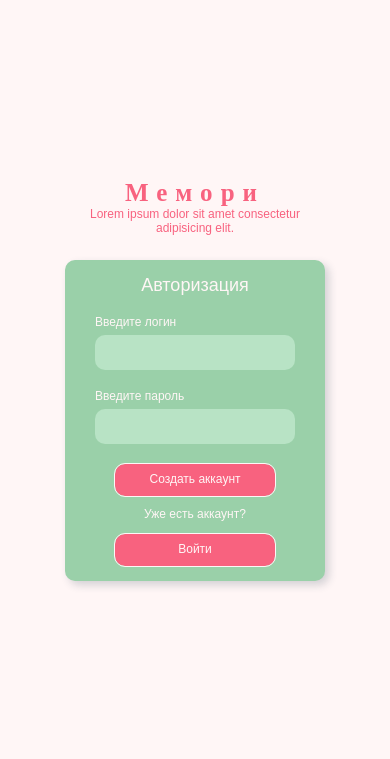
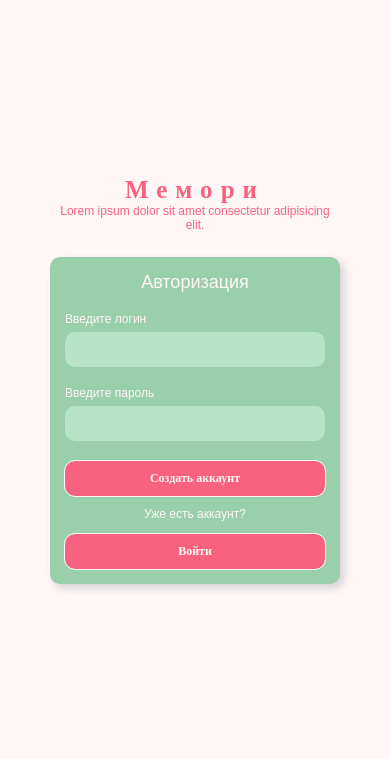
Before and after one commit to forst09/hackathon, a Flask app: page / in a window 390 px wide. Shown: the top 759 px of the page. Run offline with Flask 3, Linux system fonts and the light colour scheme; some web fonts are replaced.

Commit message:
fix index style adaptive

```diff
--- a/static/main.css
+++ b/static/main.css
@@ -70,7 +70,11 @@ body {
   padding: 50px 50px;
   margin: 0 auto;
 }
-
+.container__wrapper {
+  display: block;
+  margin: 0;
+  padding: 0;
+}
 .info {
   margin-bottom: 50px;
 }
@@ -136,10 +140,16 @@ body {
   outline: 1px solid var(--card-bg);
   border-radius: 10px;
   width: 160px;
-  height: 40px;
+  /* height: 40px; */
   text-align: center;
   transition: background-color 0.2s ease, color 0.3s ease,
     outline-color 0.2s ease, outline-width 0.2s ease;
+  font-family: 'Montserrat';
+  font-size: 14px;
+  font-style: normal;
+  font-weight: 600;
+  line-height: 16px;
+  padding: 12px;
 }
 
 .form__text {
@@ -184,7 +194,7 @@ body {
 } */
 @media screen and (max-width: 540px) {
   .container {
-    padding: 30px;
+    padding: 15px;
     max-width: 320px;
   }
   .info {
@@ -210,14 +220,18 @@ body {
   }
   .form__label {
     font-size: 12px;
+    width: 100%;
   }
   .form__input {
-    max-width: 200px;
     font-size: 12px;
+    width: 100%;
   }
   .form__btn {
-    height: 32px;
+    width: 100%;
+    height: 35px;
     font-size: 12px;
+    line-height: 15px;
+    padding: 10px;
   }
   .form__text {
     margin: 12px 0;
@@ -225,6 +239,6 @@ body {
   }
 }
 
-/* * {
-  outline: 1px solid rgba(128, 128, 128, 0.5);
-} */
+* {
+  /* outline: 1px solid rgba(128, 128, 128, 0.5); */
+}
--- a/templates/index.html
+++ b/templates/index.html
@@ -21,7 +21,7 @@
 <body>
 
     <main class="container">
-        <div>
+        <div class="container__wrapper">
             <div class="info">
                 <h1 class="info__heading">Мемори</h1>
                 <p class="info__par">
```
